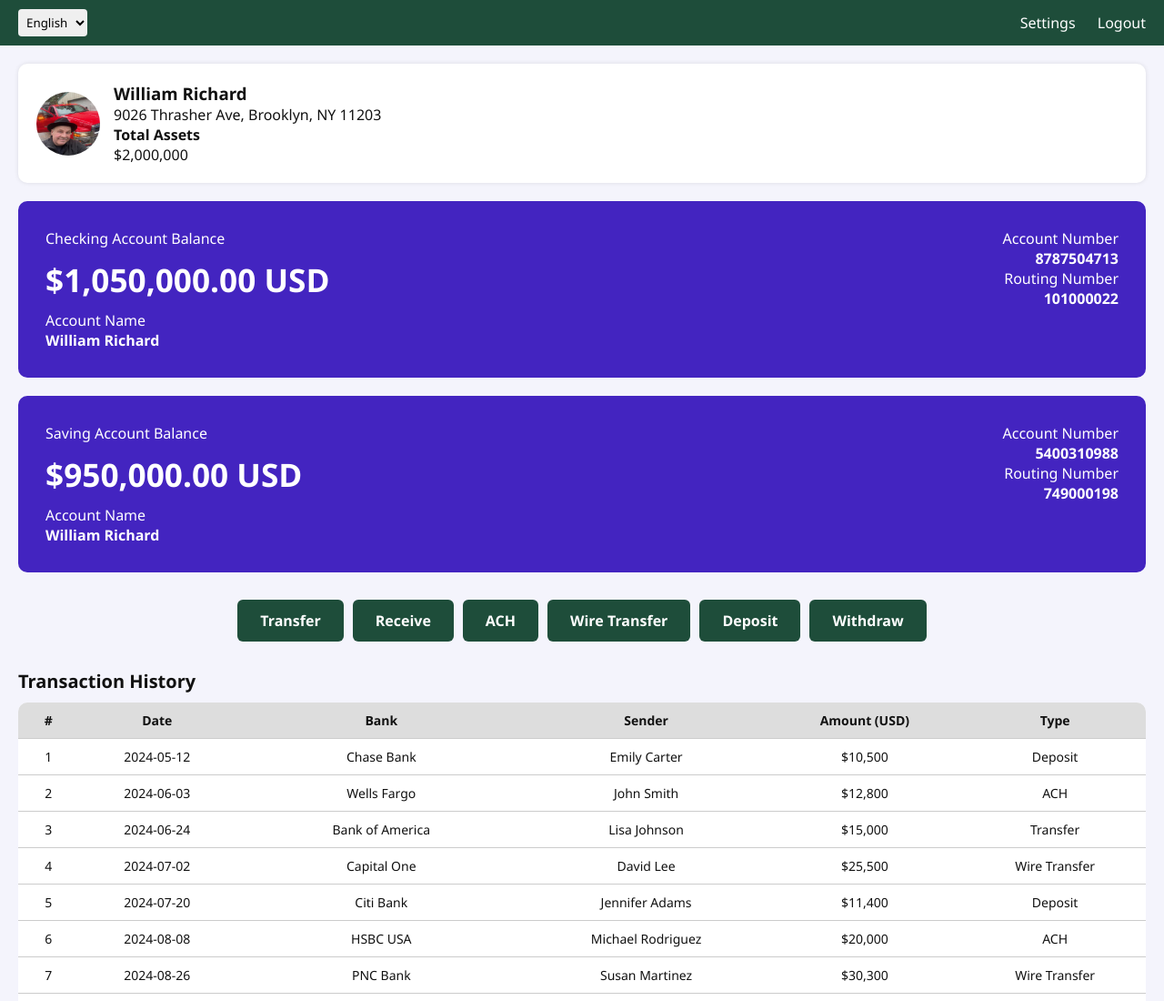
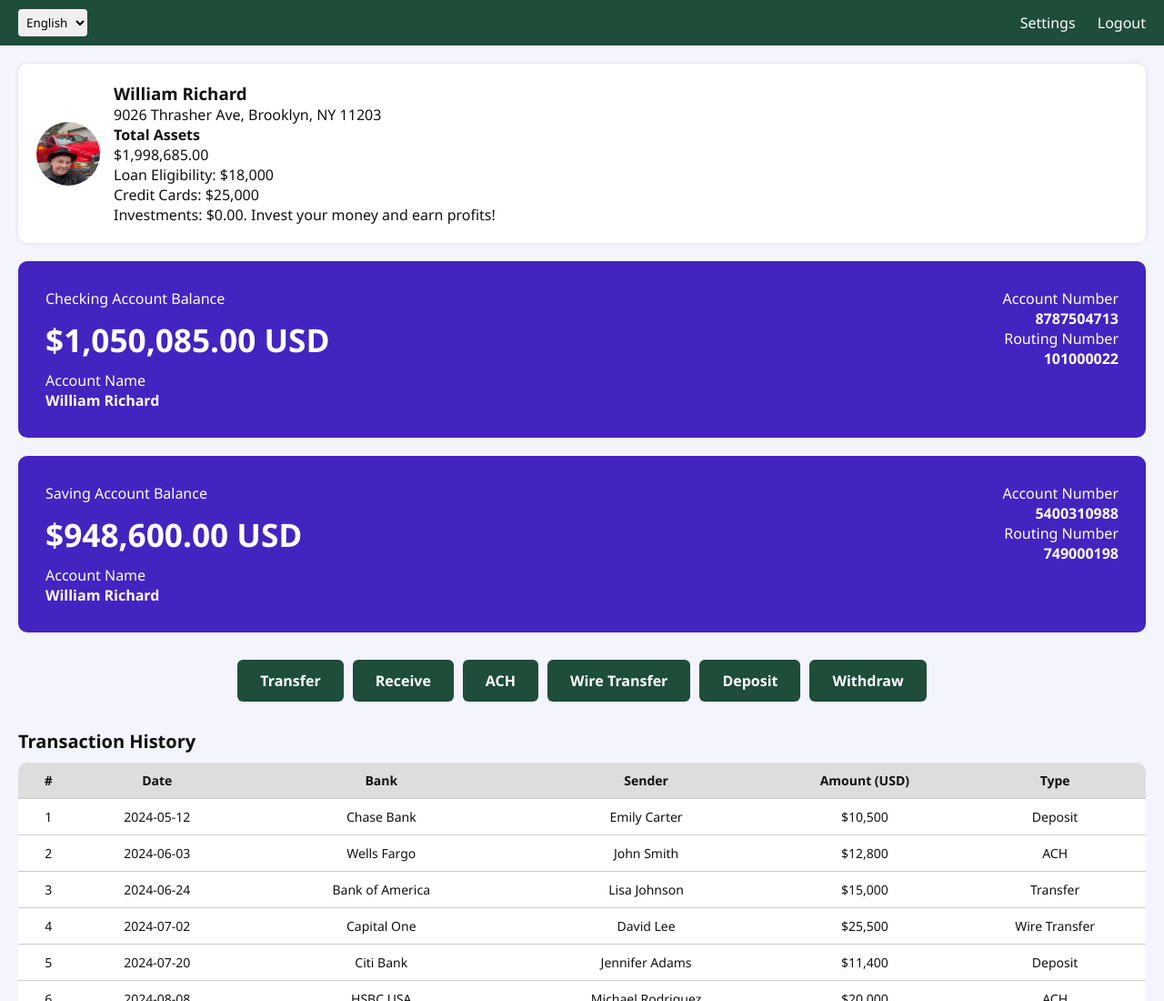
Before and after one commit to JamesHD001/South-Bank, a plain HTML site: page bank/dashboard.html in a window 1280 px wide. Shown: the top 1100 px of the page at 91% size. Drawn offline with Linux system fonts and the light colour scheme; sample sign-in values are in the browser's storage.

Commit message:
update dashboard.html with revised financial figures and additional details

```diff
--- a/bank/dashboard.html
+++ b/bank/dashboard.html
@@ -118,7 +118,11 @@ footer {
       <p>9026 Thrasher Ave, Brooklyn, NY 11203</p>
       <div class="details">
         <h4>Total Assets</h4>
-        <p>$2,000,000</p>
+        <p>$1,998,685.00</p>
+        <p>Loan Eligibility: $18,000</p>
+        <p>Credit Cards: $25,000</p>
+        <p>Investments: $0.00. Invest your money and earn profits!</p>
+
       </div>
     </div>
 
@@ -128,7 +132,7 @@ footer {
   <section class="balance-card">
     <div class="balance-info">
       <p>Checking Account Balance</p>
-      <h1>$1,050,000.00 USD</h1>
+      <h1>$1,050,085.00 USD</h1>
       <p>Account Name<br><strong>William Richard</strong></p>
     </div>
     <div class="account-number">
@@ -142,7 +146,7 @@ footer {
   <section class="balance-card">
     <div class="balance-info">
       <p>Saving Account Balance</p>
-      <h1>$950,000.00 USD</h1>
+      <h1>$948,600.00 USD</h1>
       <p>Account Name<br><strong>William Richard</strong></p>
     </div>
     <div class="account-number">
```
